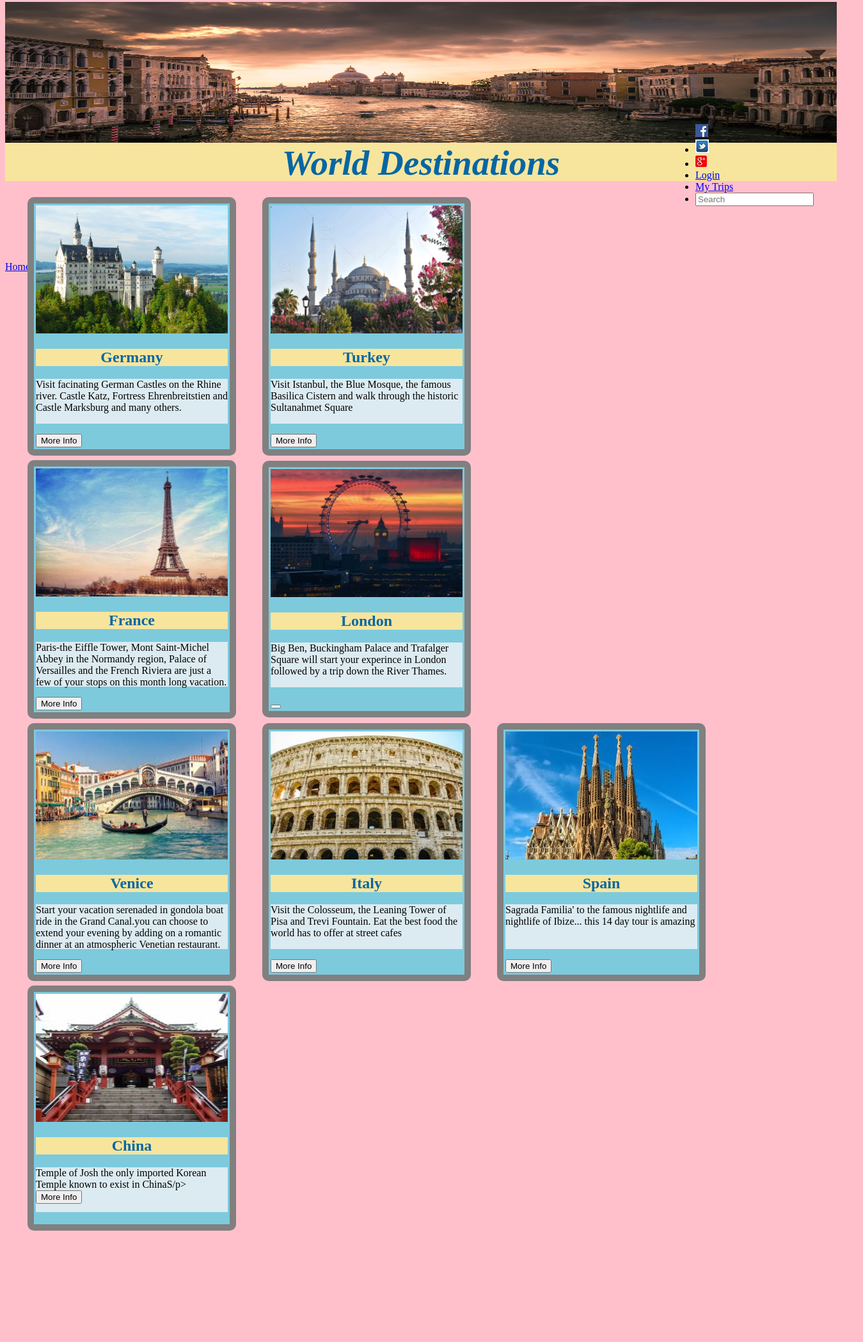
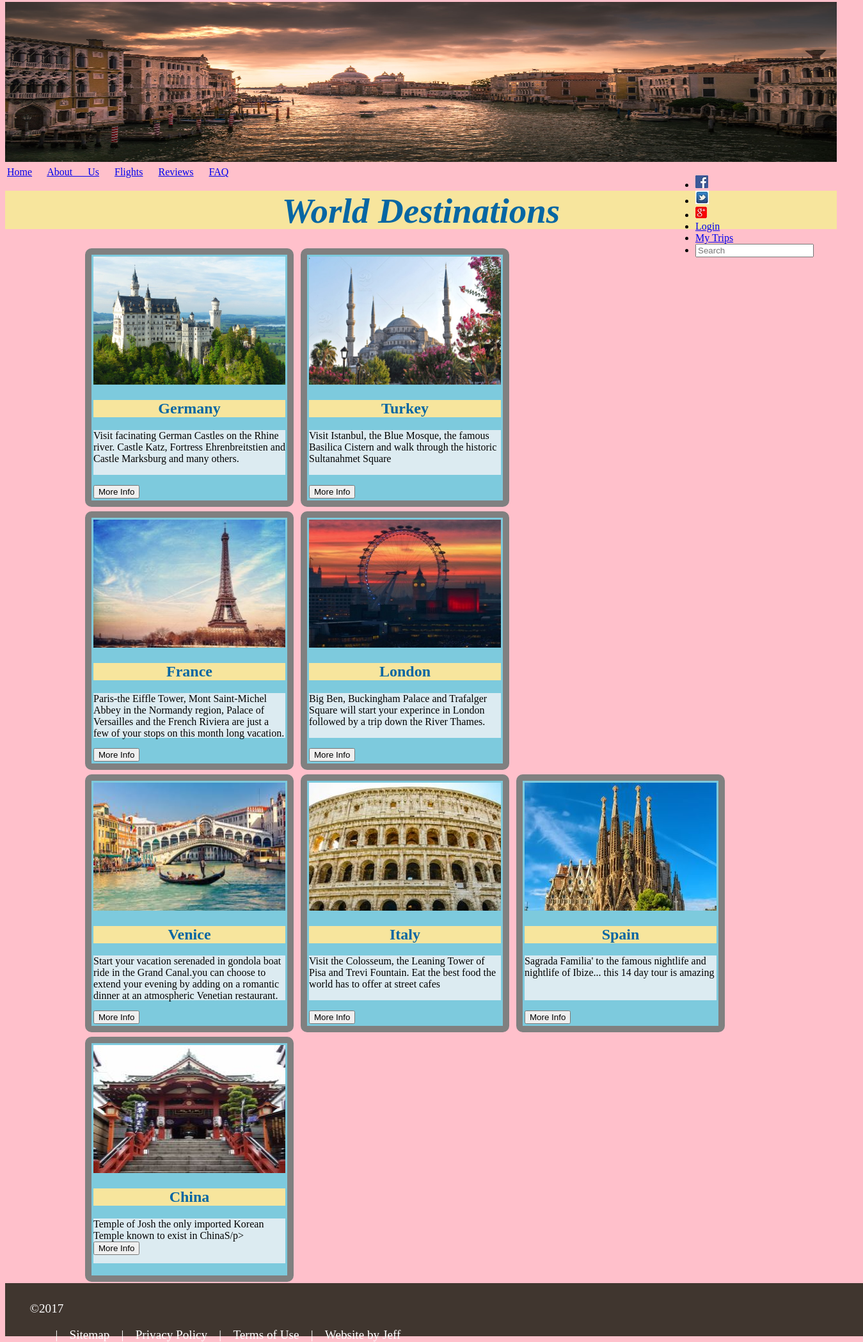
Before and after one commit to traderjeffb/storeApp, a plain HTML site: page store.html in a window 1280 px wide. Shown: the part 5-2102 px from the top of the page at 64% size, 1349 px wide, since content can reach past the window. Before the commit the page ends 1938 px from the top, so only its background shows below. Drawn offline with Linux system fonts and the light colour scheme.

Commit message:
moved Nav bar, changed panel spacing

```diff
--- a/store.css
+++ b/store.css
@@ -27,12 +27,20 @@ p {
 	font-style: italic;
 	text-shadow: 10px;
 }
+
 #content-Wrapper {
 	width: 1300px;
-	height: 300px;
+	height: 380px;
 	margin: auto;
 }
+
+#trips-section{
+	position: relative;
+	margin: 0px 0px 0px 120px;
+}
 .social-content-wrapper{
+	height: 215;
+	width:165;
 	position: relative;
 	margin: 0px 0px 500px 0px;
 	float:right;
@@ -57,7 +65,7 @@ p {
 
 .panel{
 	display: inline-block;
-	margin: 5px 2px 2px 35px;
+	margin: 5px 2px 2px 5px;
 	padding: 3px;
 	border: 10px solid gray;
 	background-color: #7DCADD;
@@ -67,7 +75,8 @@ p {
 .myNav{
 	display: inline-block;
 	float: left;
-/*}
+}
+/*
  nav#utilityMenu li a, nav#utilityMenu li a:visited {padding: 0;}
  nav#utilityMenu li a:hover {background-color: transparent;}
  nav#utilityMenu ul li input#search {
@@ -79,12 +88,47 @@ p {
  	color: #FCFBE6
  }*/
 
- .navBar {
+ #navBar {
  	height: 15px;
  	width: 1300px;
- 	background-color:rgb(125, 202, 221);
- 	position: static;
+ 	background-color:none;
+ 	position: relative;
  	padding: 3px;
- 	word-spacing: 20px;
+	word-spacing: 20px;
  	margin-bottom: 100px;
  }
+
+
+/*Footer*/
+footer {
+	background-color: #40362f;
+	height: 25px;
+	font-size:1.2em;
+	color: #fff;
+	width: 100%;
+	text-align: 1.5em 2.0em;
+	padding: 1.5em 2.0em;
+}
+footer ul#menuFooter {
+	display: inline-block;
+	list-style: none;
+	margin: 0 0 0 0.6em;
+	padding: 0;
+}
+footer ul li {
+	display: inline-block;
+	padding: 0 0.7em 0 0;
+	margin: 0
+}
+footer ul li::before {
+	content: "| ";
+	padding-right: 0.7em;
+}
+footer a, footer a:visited {
+	color: #fff;
+	text-decoration: none;
+}
+footer a:hover {
+	color: #fff;
+	text-decoration: underline;
+}
--- a/store.html
+++ b/store.html
@@ -8,23 +8,25 @@
 <body>
 	<HEADER>
 		<div id="content-Wrapper">
-			<section>
+<!-- 			<section> -->
 				<img src="images/venice.jpg" height="250" width="1300">
 
-				<h2 id="banner-pic">
-					World Destinations
-				</h2>
+				<div id="navBar" >
+					<a href="#">Home</a></li>
+					<a href="#">About Us</a></li>
+					<a href="#">Flights</a></li>
+					<a href="#">Reviews</a></li>
+					<a href="#">FAQ</a></li>
+				</div>
 
-			<section class="navBar">
-				<a href="#">Home</a></li>
-				<a href="#">About Us</a></li>
-				<a href="#">Flights</a></li>
-				<a href="#">Reviews</a></li>
-				<a href="#">FAQ</a></li>
-			</section>
+					<h2 id="banner-pic">
+						World Destinations
+					</h2>
+
+
 		</div>
-	</section>
-			<section>
+<!-- 	</section>		 -->
+	<!-- 		<section> -->
 			<div class="social-content-wrapper">
 			<!-- Login Menu -->
 				<nav id = utilityMenu>
@@ -48,7 +50,7 @@
 				</nav>
 				<!-- Navigation Menu -->
 			</div>
-			</section>
+<!-- 			</section> -->
 	</HEADER>
 
 		<!-- main section -->
@@ -82,7 +84,7 @@
 			 	<img src="images/UK.jpg" height="200" width="300">
 			 	<h2> London</h2>
 			 	<p>Big Ben, Buckingham Palace and Trafalger Square will start your experince in London followed by a trip down the River Thames.</p>
-			 	<button></button>
+			 	<button>More Info</button>
 			 </div>
 
 			 	<!--different tours-->
@@ -120,7 +122,18 @@
 
 
 	</section>
-	<footer></footer>
+	<footer>
+				<!-- Legal Terms -->
+		<span>&copy;2017</span>
+		<ul>
+			<li><a href="#">Sitemap</a></li>
+			<li><a href="#">Privacy Policy</a></li>
+			<li><a href="#">Terms of Use</a></li>
+			<li><a href="#"></a>Website by Jeff</li>
+		</ul>
+
+
+	</footer>
 
 </body>
 </html>
```
